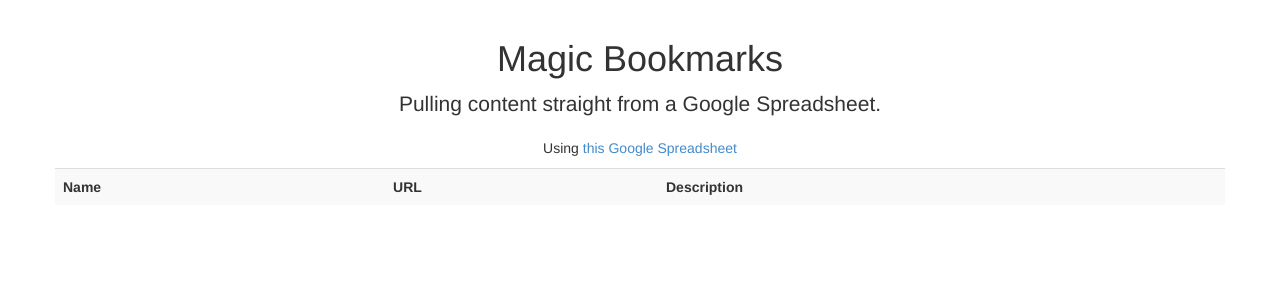
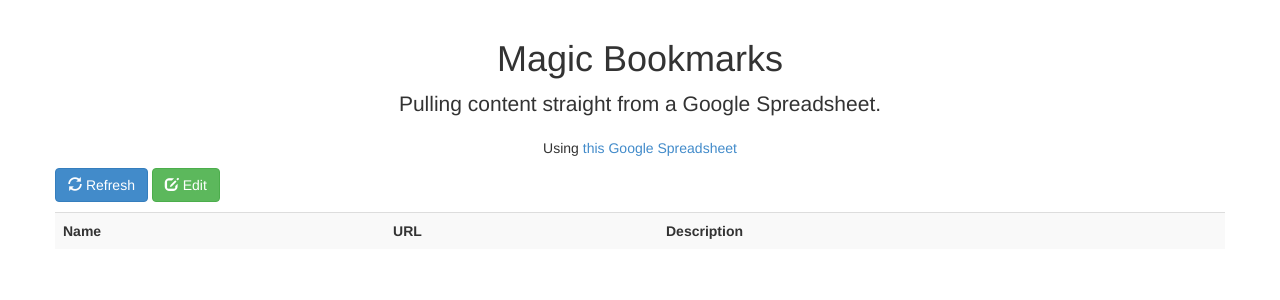
Before and after one commit to drprtr/magic-bookmarks, a PHP site: page / in a window 1280 px wide. Shown: the part 51-351 px from the top of the page. Run offline with PHP 8.4, Linux system fonts and the light colour scheme; lists and menus that the app fills with data are empty.

Commit message:
Added refresh and edit buttons

```diff
--- a/index.php
+++ b/index.php
@@ -81,6 +81,13 @@
         <!-- /.row -->
 
         <div class="row">
+        	<p>
+        		<a onCLick="window.location.reload()"><button  class="btn btn-primary"><span class="glyphicon glyphicon-refresh"></span> Refresh</button></a>
+        		<a href="https://drive.google.com/open?id=1s3y1CP3PeQrV1ktRuSGDzX4AyrNhbN9S2BeXVBWnTFg&authuser=0"><button  class="btn btn-success"><span class="glyphicon glyphicon-edit"></span> Edit</button></a>
+        	</p>
+    	</div>
+
+        <div class="row">
 
         <table class="table table-striped">
             <tr>
```
